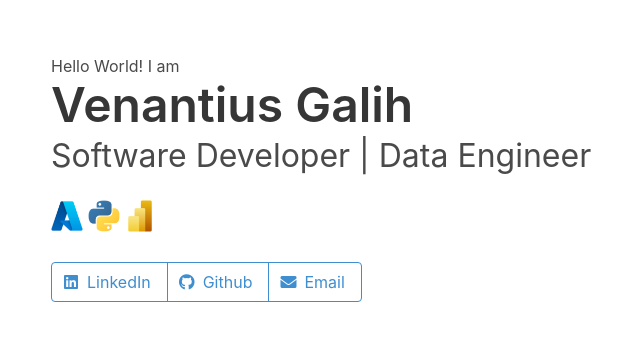
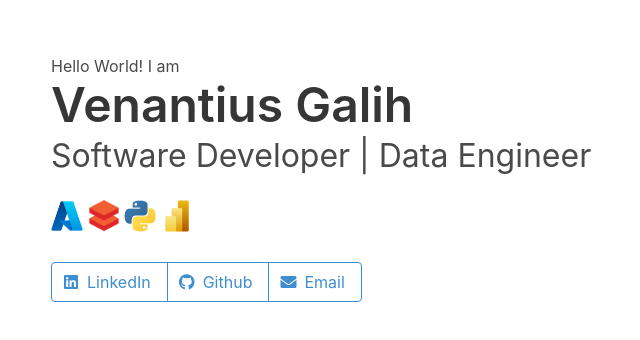
Before and after one commit to venantiusgalih/venantiusgalih.github.io, a plain HTML site: page index.html in a window 1280 px wide. Shown: the part 222-562 px from the top of the page, without its empty margins (13-653 px from the left). Drawn offline with nearby package versions, Linux system fonts and the light colour scheme.

Commit message:
add databricks

```diff
--- a/index.html
+++ b/index.html
@@ -31,6 +31,11 @@
           <div class="is-inline-block">
             <figure class="image is-32x32">
               <a href="https://azure.microsoft.com/"><img src="img/azure.png" alt="Azure"></a>
+            </figure>
+          </div>
+          <div class="is-inline-block">
+            <figure class="image is-32x32">
+              <a href="https://databricks.com/"><img src="img/databricks.png" alt="Azure"></a>
             </figure>
           </div>
           <div class="is-inline-block">
```
Also changed, not shown: img/databricks.png (added).
